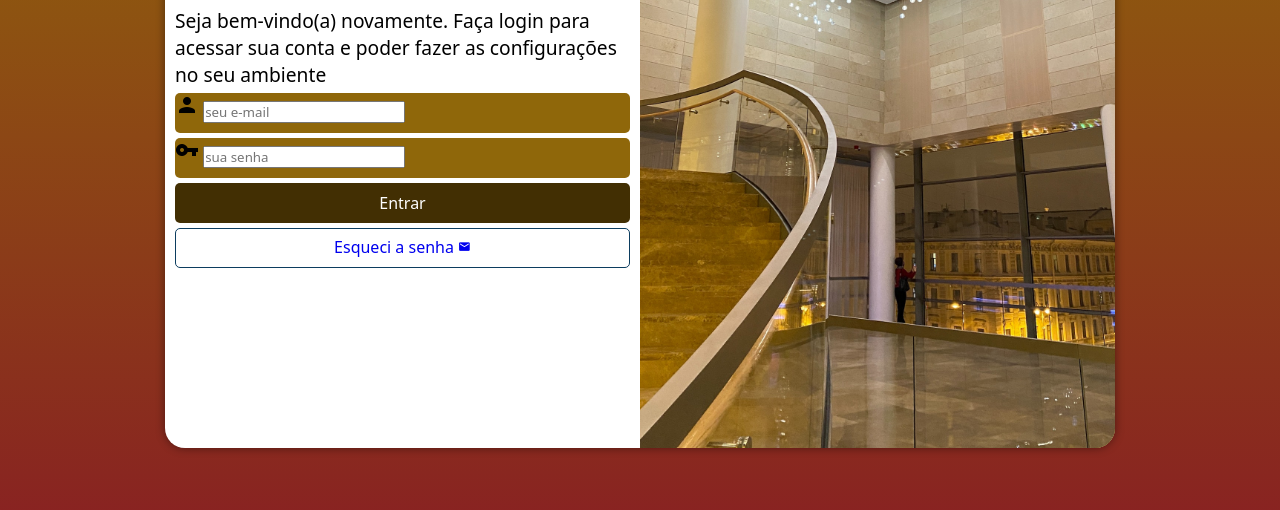
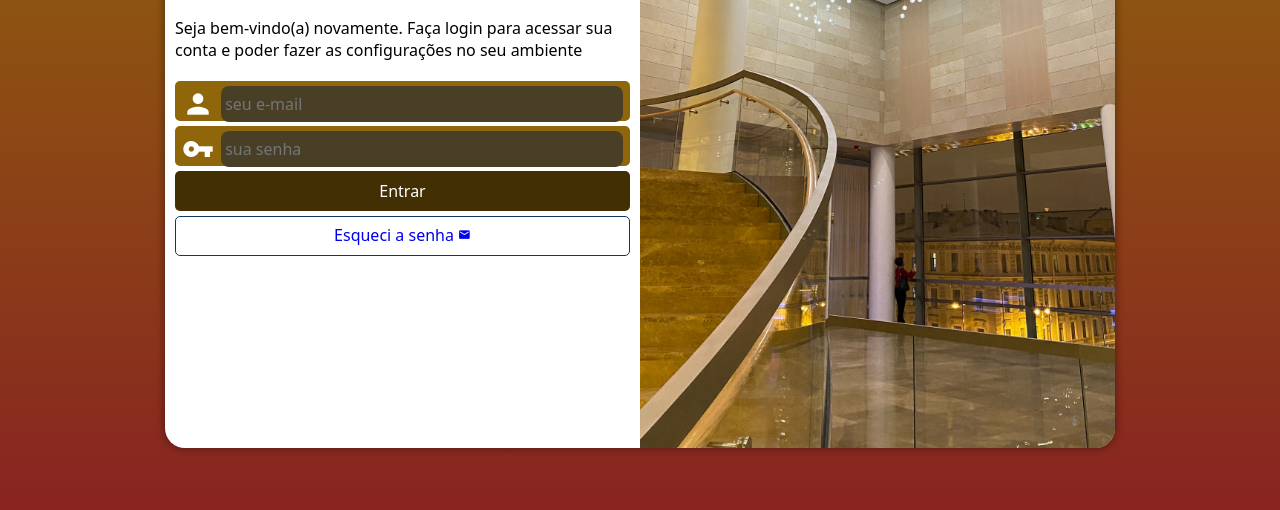
Before and after one commit to GiovanniGoulart/Projeto-Login, a plain HTML site: page index.html in a window 1280 px wide. Shown: the part 202-712 px from the top of the page. Drawn offline with Linux system fonts and the light colour scheme.

Commit message:
End of login screen project

```diff
--- a/estilos/mediaquery.css
+++ b/estilos/mediaquery.css
@@ -17,6 +17,7 @@ Grandes telas: acima de 1200px
     }
     section#login {
         width:90vw;
+        height: 280px;
     }
     section#login > div#imagem{
         float: left;
@@ -57,6 +58,7 @@ section#login > div#imagem{
  }
 
  div#formulario > p {
-    font-size:1.2em ;
+    font-size:1em ;
+    margin: 20px 0px;
  }
 }
--- a/estilos/style.css
+++ b/estilos/style.css
@@ -10,21 +10,24 @@
             padding:0px;
             box-sizing: border-box;
         }
+
         body, html {
             background-color: rgb(143, 103, 10);
             height:100vh;
             width: 100vw;
         }
+
         main {
             position: relative;
             height: 100vh;
             width: 100vw;
         }
+
         section#login {
             position: absolute;
             top: 50%;
             left: 50%;
-        transform: translate(-50%, -50%);
+
             overflow: hidden;
 
             background-color: #fff;
@@ -32,21 +35,24 @@
             height: 500px;
             border-radius:20px;
             box-shadow: 0px 0px 10px rgba(0, 0, 0, 0.450);
-
+            transform: translate(-50%, -50%);
             transition: width .3s, heigth .3s;
             transition-timing-function: ease;
 
         }
+
         section#login > div#imagem {
             background:  rgb(143, 103, 10)  url(../imagens/foto.jpg) no-repeat;
             background-size: cover;
             background-position:left bottom ;
             height: 200px;
         }
+
         section#login > div#formulario {
             display: block;
             padding: 10px;
         }
+
         div#formulario > h1 {
             text-align: center;
             margin-bottom: 10px;
@@ -58,15 +64,42 @@
 
         form > div.campo {
             background-color: rgb(143, 103, 10) ;
+            border: 2px solid rgb(143, 103, 10) ;
             display: block;
             width: 100%;
             height: 40px;
             border-radius: 5px;
             margin: 5px 0px;
         }
+
         div.campo > label {
     display: none;
+
         }
+        div.campo > i {
+            color: #fff;
+            /*background-color: black;*/
+            font-size: 2em;
+            width: 40px;
+            padding: 5px;
+
+        }
+        div.campo > input {
+            background-color:rgb(73, 63, 39) ;
+            font-size: 1em;
+            width: calc(100% - 49px);
+            height: 100%;
+
+            border: 0px;
+            border-radius: 8px;
+            padding: 4px;
+            transform: translateY(-10px);
+        }
+        div.campo > input :focus-within {
+            background-color: #fff;
+        }
+
+
 
         form > input[type=submit] {
             display:block;
```
Lines whose indentation alone changed are shown as unchanged.
